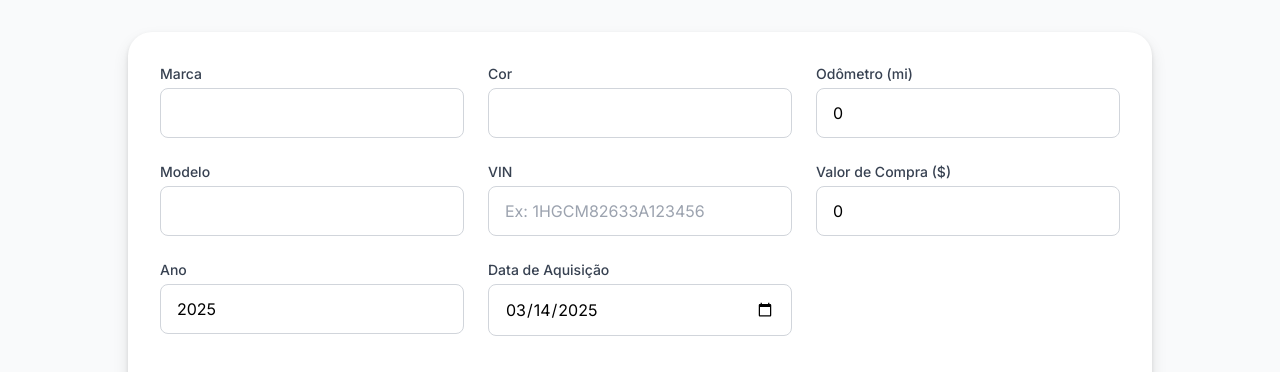
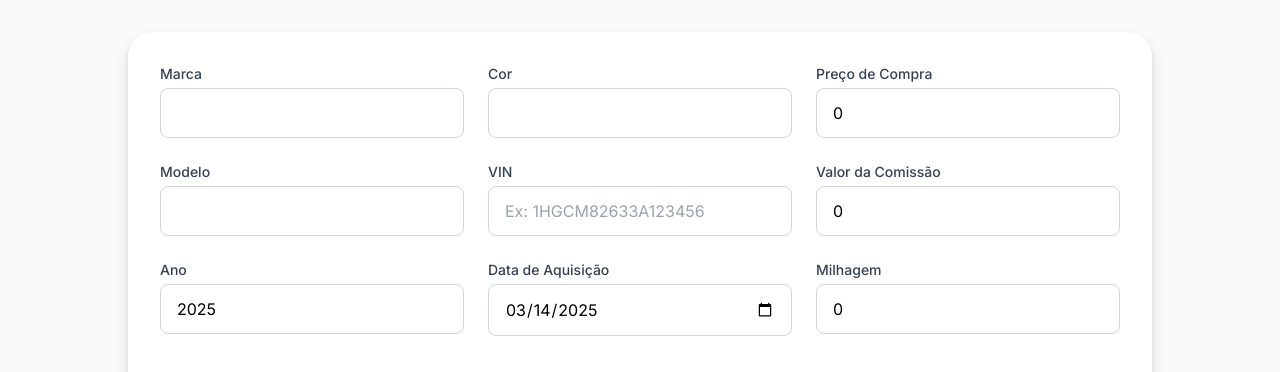
Before and after one commit to andrefreitas1/loyal-auto-sales-new, a Next.js app: page /protected/vehicles/new in a window 1280 px wide. Shown: the part 200-572 px from the top of the page. Built offline with nearby package versions, Linux system fonts and the light colour scheme; no server answers; sample sign-in values are in the browser's storage.

Commit message:
feat: adiciona campo de valor de comissão no formulário de novo veículo

```diff
--- a/src/app/protected/vehicles/new/page.tsx
+++ b/src/app/protected/vehicles/new/page.tsx
@@ -12,6 +12,7 @@ interface FormData {
   vin: string;
   mileage: number;
   purchasePrice: number;
+  commissionValue: number;
   purchaseDate: string;
   description: string;
   images: File[];
@@ -34,6 +35,7 @@ export default function NewVehicle() {
     vin: '',
     mileage: 0,
     purchasePrice: 0,
+    commissionValue: 0,
     purchaseDate: new Date().toISOString().split('T')[0],
     description: '',
     images: [],
@@ -108,6 +110,7 @@ export default function NewVehicle() {
       formDataToSend.append('vin', formData.vin.trim().toUpperCase());
       formDataToSend.append('mileage', formData.mileage.toString());
       formDataToSend.append('purchasePrice', formData.purchasePrice.toString());
+      formDataToSend.append('commissionValue', formData.commissionValue.toString());
       formDataToSend.append('purchaseDate', formData.purchaseDate);
       formDataToSend.append('wholesale', formData.marketPrices.wholesale.toString());
       formDataToSend.append('mmr', formData.marketPrices.mmr.toString());
@@ -248,26 +251,42 @@ export default function NewVehicle() {
               <div className="space-y-6">
                 <div>
                   <label className="block text-sm font-medium text-gray-700 mb-1">
-                    Odômetro (mi)
+                    Preço de Compra
+                  </label>
+                  <input
+                    type="number"
+                    value={formData.purchasePrice}
+                    onChange={(e) => setFormData(prev => ({ ...prev, purchasePrice: parseFloat(e.target.value) }))}
+                    className="w-full px-4 py-3 rounded-lg border border-gray-300 focus:ring-2 focus:ring-primary-500 focus:border-primary-500 transition-colors"
+                    required
+                    min="0"
+                    step="0.01"
+                  />
+                </div>
+
+                <div>
+                  <label className="block text-sm font-medium text-gray-700 mb-1">
+                    Valor da Comissão
+                  </label>
+                  <input
+                    type="number"
+                    value={formData.commissionValue}
+                    onChange={(e) => setFormData(prev => ({ ...prev, commissionValue: parseFloat(e.target.value) }))}
+                    className="w-full px-4 py-3 rounded-lg border border-gray-300 focus:ring-2 focus:ring-primary-500 focus:border-primary-500 transition-colors"
+                    required
+                    min="0"
+                    step="0.01"
+                  />
+                </div>
+
+                <div>
+                  <label className="block text-sm font-medium text-gray-700 mb-1">
+                    Milhagem
                   </label>
                   <input
                     type="number"
                     value={formData.mileage}
                     onChange={(e) => setFormData(prev => ({ ...prev, mileage: parseFloat(e.target.value) }))}
-                    className="w-full px-4 py-3 rounded-lg border border-gray-300 focus:ring-2 focus:ring-primary-500 focus:border-primary-500 transition-colors"
-                    required
-                  />
-                </div>
-
-                <div>
-                  <label className="block text-sm font-medium text-gray-700 mb-1">
-                    Valor de Compra ($)
-                  </label>
-                  <input
-                    type="number"
-                    step="0.01"
-                    value={formData.purchasePrice}
-                    onChange={(e) => setFormData(prev => ({ ...prev, purchasePrice: parseFloat(e.target.value || '0') }))}
                     className="w-full px-4 py-3 rounded-lg border border-gray-300 focus:ring-2 focus:ring-primary-500 focus:border-primary-500 transition-colors"
                     required
                   />
```
